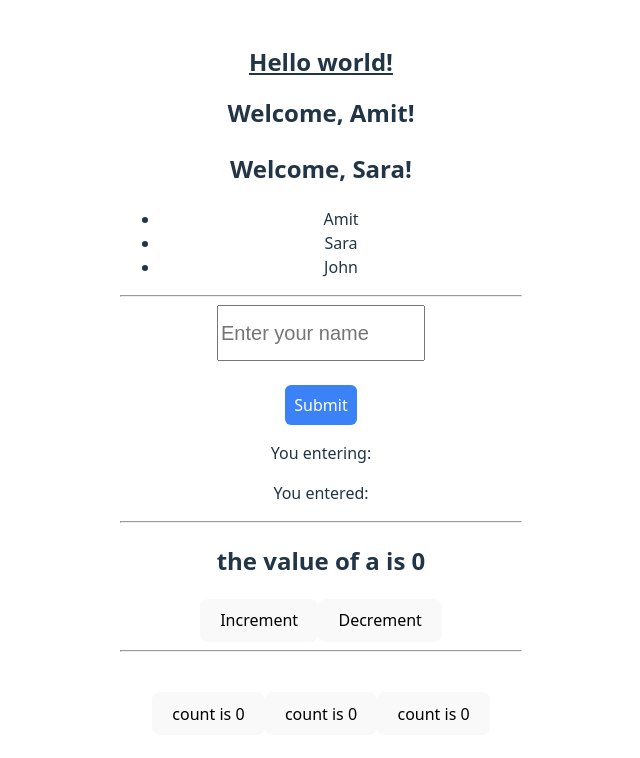
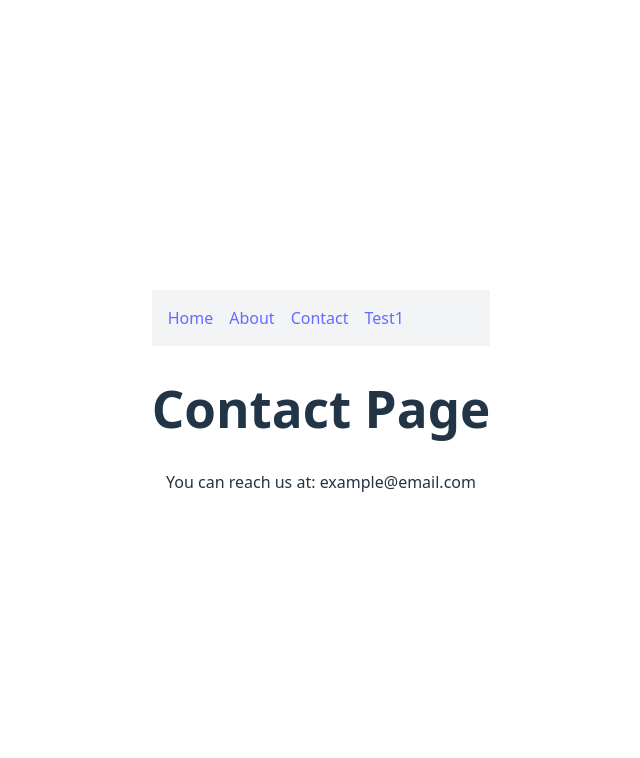
Before and after one commit to poojanpatel-bacancy/react-learn-1, a React (Vite) app: page /contact in a window 1280 px wide. Shown: the top 758 px of the page, without its empty margins (319-959 px from the left). Built offline with nearby package versions, Linux system fonts and the light colour scheme.

Commit message:
react-router-dom

```diff
--- a/package.json
+++ b/package.json
@@ -11,7 +11,8 @@
   },
   "dependencies": {
     "react": "^19.1.0",
-    "react-dom": "^19.1.0"
+    "react-dom": "^19.1.0",
+    "react-router-dom": "^7.6.2"
   },
   "devDependencies": {
     "@eslint/js": "^9.25.0",
--- a/src/App.tsx
+++ b/src/App.tsx
@@ -1,101 +1,44 @@
-import { useState } from 'react'
+import { BrowserRouter, Routes, Route, Link } from 'react-router-dom'
 import './App.css'
-import Welcome from './Components/Welcome'
-import UserList from './Components/UserList'
+import Home from './Components/Pages/Home'
+import About from './Components/Pages/About'
+import Contact from './Components/Pages/Contact'
+import Test1 from './Components/Pages/Test1'
 
-function Button() {
-    const [count, setCount] = useState(0)
-    return (
-        <button onClick={() => { setCount(count + 1) }}>
-            count is {count}
-        </button>
-    )
-}
 
 function App() {
-    // const [count, setCount] = useState(0)
+    return (
+        <BrowserRouter>
+            <div>
+                {/* Navigation Menu */}
+                <nav style={{
+                    padding: '1rem',
+                    backgroundColor: '#f3f4f6',
+                    marginBottom: '1rem'
+                }}>
+                    <ul style={{
+                        display: 'flex',
+                        gap: '1rem',
+                        listStyle: 'none',
+                        margin: 0,
+                        padding: 0
+                    }}>
+                        <li><Link to="/home">Home</Link></li>
+                        <li><Link to="/about">About</Link></li>
+                        <li><Link to="/contact">Contact</Link></li>
+                        <li><Link to="/test1">Test1</Link></li>
+                    </ul>
+                </nav>
 
-    const [a, setA] = useState(0);
-
-    const handleIncrementA = () => {
-        setA(a + 1);
-    }
-    const handleDecrementA = () => {
-        if (a > 0) {
-            setA(a - 1);
-        } else {
-            alert("Value cannot be negative");
-        }
-    }
-
-    const [b, setB] = useState("");
-    const [displayValue, setDisplayValue] = useState("");
-    const [welcomeName, setWelcomeName] = useState("Amit");
-
-    const handleSubmit = (e: React.FormEvent<HTMLFormElement>) => {
-        e.preventDefault();
-        setDisplayValue(b);
-        setWelcomeName(b);
-        setB("");
-    }
-
-    return (
-        <>
-            <h1 style={{ fontSize: '1.5rem', fontWeight: 'bold', textDecoration: 'underline' }}>
-                Hello world!
-            </h1>
-            <Welcome name={welcomeName} />
-            <Welcome name="Sara" />
-            <UserList />
-            <hr />
-            <div>
-                <form onSubmit={handleSubmit} style={{ display: 'flex', flexDirection: 'column', alignItems: 'center', justifyContent: 'center' }}>
-                    <input
-                        type="text"
-                        value={b}
-                        onChange={(e) => setB(e.target.value)}
-                        style={{ width: '200px', height: '50px', fontSize: '20px' }}
-                        placeholder="Enter your name"
-                    />
-                    <button
-                        type="submit"
-                        style={{
-                            backgroundColor: '#3b82f6',
-                            color: 'white',
-                            borderRadius: '0.375rem',
-                            padding: '0.5rem',
-                            marginTop: '1.5rem'
-                        }}
-                    >
-                        Submit
-                    </button>
-                </form>
-                <p>You entering: {b}</p>
-                <p>You entered: {displayValue}</p>
+                {/* Routes */}
+                <Routes>
+                    <Route path="/home" element={<Home />} />
+                    <Route path="/about" element={<About />} />
+                    <Route path="/contact" element={<Contact />} />
+                    <Route path="/test1" element={<Test1 />} />
+                </Routes>
             </div>
-            <hr />
-            <div>
-                <h2>the value of a is {a}</h2>
-                <button onClick={handleIncrementA}>Increment</button>
-                <button onClick={handleDecrementA}>Decrement</button>
-                {a > 0 && (
-                    <button onClick={() => setA(0)}>Reset</button>
-                )}
-            </div>
-            <hr />
-            <div className="card">
-                {/* <button onClick={() => { setCount(count + 1) }}>
-                    count is {count}
-                </button>
-                <button onClick={() => { setCount(count + 1) }}>
-                    count is {count}
-                </button> */}
-
-                <Button />
-                <Button />
-                <Button />
-            </div>
-        </>
+        </BrowserRouter>
     )
 }
 
--- /dev/null
+++ b/src/Components/Pages/About.tsx
@@ -0,0 +1,10 @@
+function About() {
+    return (
+        <div>
+            <h1>About Page</h1>
+            <p>This is a sample React Router example.</p>
+        </div>
+    );
+}
+
+export default About;
--- /dev/null
+++ b/src/Components/Pages/Contact.tsx
@@ -0,0 +1,10 @@
+function Contact() {
+    return (
+        <div>
+            <h1>Contact Page</h1>
+            <p>You can reach us at: example@email.com</p>
+        </div>
+    );
+}
+
+export default Contact;
--- /dev/null
+++ b/src/Components/Pages/Home.tsx
@@ -0,0 +1,10 @@
+function Home() {
+    return (
+        <div>
+            <h1>Home Page</h1>
+            <p>Welcome to our website!</p>
+        </div>
+    );
+}
+
+export default Home;
--- /dev/null
+++ b/src/Components/Pages/Test1.tsx
@@ -0,0 +1,94 @@
+import { useState } from "react";
+import Welcome from "../Welcome";
+import UserList from "../UserList";
+
+function Button() {
+    const [count, setCount] = useState(0)
+    return (
+        <button onClick={() => { setCount(count + 1) }}>
+            count is {count}
+        </button>
+    )
+}
+
+
+function Test1() {
+    // const [count, setCount] = useState(0)
+
+    const [a, setA] = useState(0);
+
+    const handleIncrementA = () => {
+        setA(a + 1);
+    }
+    const handleDecrementA = () => {
+        if (a > 0) {
+            setA(a - 1);
+        } else {
+            alert("Value cannot be negative");
+        }
+    }
+
+    const [b, setB] = useState("");
+    const [displayValue, setDisplayValue] = useState("");
+    const [welcomeName, setWelcomeName] = useState("Amit");
+
+    const handleSubmit = (e: React.FormEvent<HTMLFormElement>) => {
+        e.preventDefault();
+        setDisplayValue(b);
+        setWelcomeName(b);
+        setB("");
+    }
+    return (
+        <>
+            <h1 style={{ fontSize: '1.5rem', fontWeight: 'bold', textDecoration: 'underline' }}>
+                Hello world!
+            </h1>
+            <Welcome name={welcomeName} />
+            <Welcome name="Sara" />
+            <UserList />
+            <hr />
+            <div>
+                <form onSubmit={handleSubmit} style={{ display: 'flex', flexDirection: 'column', alignItems: 'center', justifyContent: 'center' }}>
+                    <input
+                        type="text"
+                        value={b}
+                        onChange={(e) => setB(e.target.value)}
+                        style={{ width: '200px', height: '50px', fontSize: '20px' }}
+                        placeholder="Enter your name"
+                    />
+                    <button
+                        type="submit"
+                        style={{
+                            backgroundColor: '#3b82f6',
+                            color: 'white',
+                            borderRadius: '0.375rem',
+                            padding: '0.5rem',
+                            marginTop: '1.5rem'
+                        }}
+                    >
+                        Submit
+                    </button>
+                </form>
+                <p>You entering: {b}</p>
+                <p>You entered: {displayValue}</p>
+            </div>
+            <hr />
+            <div>
+                <h2>the value of a is {a}</h2>
+                <button onClick={handleIncrementA}>Increment</button>
+                <button onClick={handleDecrementA}>Decrement</button>
+                {a > 0 && (
+                    <button onClick={() => setA(0)}>Reset</button>
+                )}
+            </div>
+            <hr />
+            <div className="card">
+                <Button />
+                <Button />
+                <Button />
+            </div>
+        </>
+    );
+}
+
+export default Test1;
```
Also changed, not shown: 1 other file (tests, documents, lock files or other folders).
